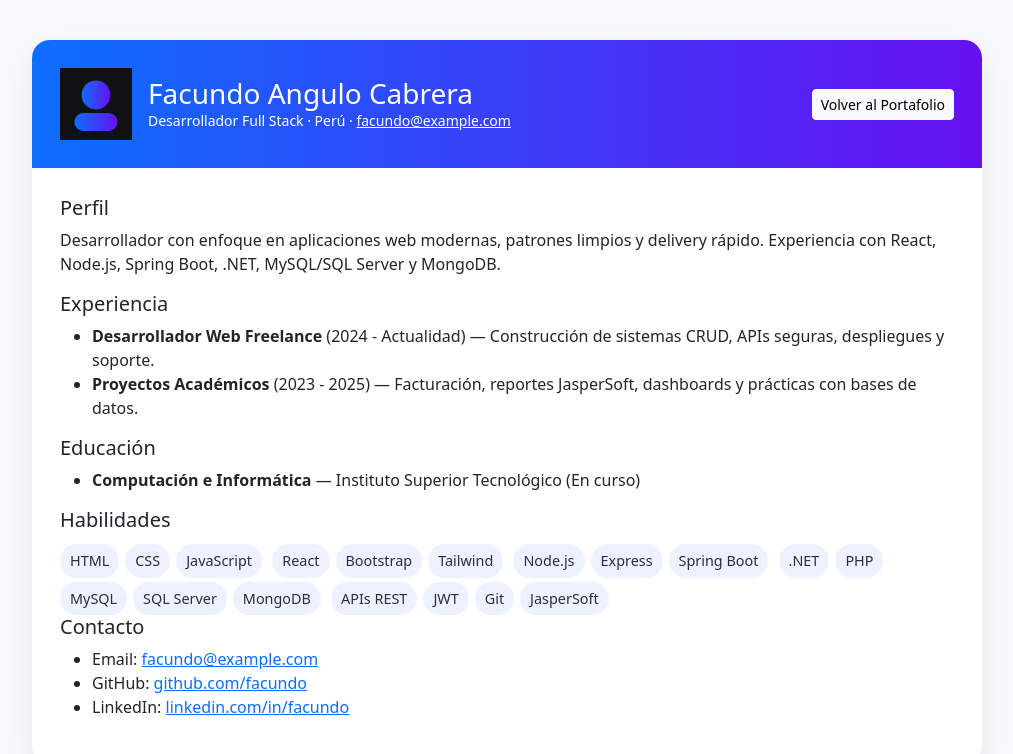
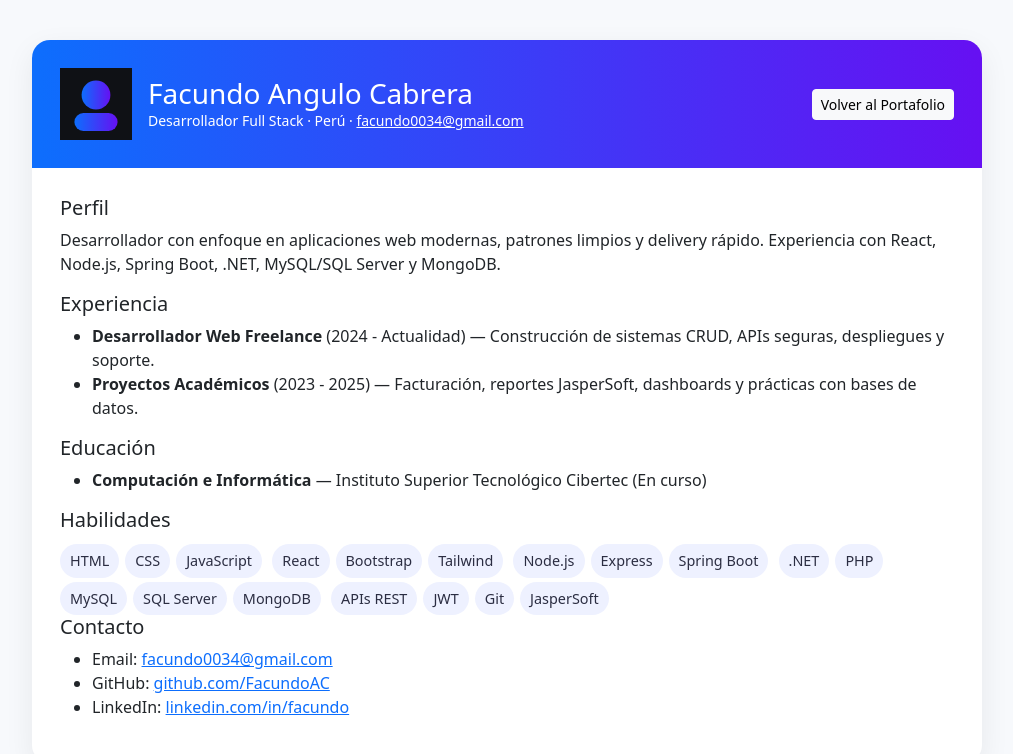
Before and after one commit to FacundoAC/portafolio-facundo, a plain HTML site: page cv.html in a window 1280 px wide. Shown: the top 754 px of the page, without its empty margins (133-1146 px from the left). Drawn offline with nearby package versions, Linux system fonts and the light colour scheme.

Commit message:
Actualización del portafolio

```diff
--- a/cv.html
+++ b/cv.html
@@ -20,7 +20,7 @@
       <img src="assets/img/avatar.svg" alt="Avatar" width="72" height="72">
       <div>
         <h1 class="h3 m-0">Facundo Angulo Cabrera</h1>
-        <div class="small">Desarrollador Full Stack · Perú · <a class="text-white" href="mailto:facundo@example.com">facundo@example.com</a></div>
+        <div class="small">Desarrollador Full Stack · Perú · <a class="text-white" href="mailto:facundo@example.com">facundo0034@gmail.com</a></div>
       </div>
       <div class="ms-auto">
         <a href="index.html" class="btn btn-light btn-sm">Volver al Portafolio</a>
@@ -38,7 +38,7 @@
 
       <h2 class="h5">Educación</h2>
       <ul>
-        <li><strong>Computación e Informática</strong> — Instituto Superior Tecnológico (En curso)</li>
+        <li><strong>Computación e Informática</strong> — Instituto Superior Tecnológico Cibertec (En curso)</li>
       </ul>
 
       <h2 class="h5">Habilidades</h2>
@@ -52,9 +52,9 @@
 
       <h2 class="h5">Contacto</h2>
       <ul>
-        <li>Email: <a href="mailto:facundo@example.com">facundo@example.com</a></li>
-        <li>GitHub: <a href="#">github.com/facundo</a></li>
-        <li>LinkedIn: <a href="#">linkedin.com/in/facundo</a></li>
+        <li>Email: <a href="mailto:facundo@example.com">facundo0034@gmail.com</a></li>
+        <li>GitHub: <a href="https://github.com/FacundoAC">github.com/FacundoAC</a></li>
+        <li>LinkedIn: <a href="https://www.linkedin.com/in/facundo-angulo-95287a291/">linkedin.com/in/facundo</a></li>
       </ul>
     </div>
   </div>
```
